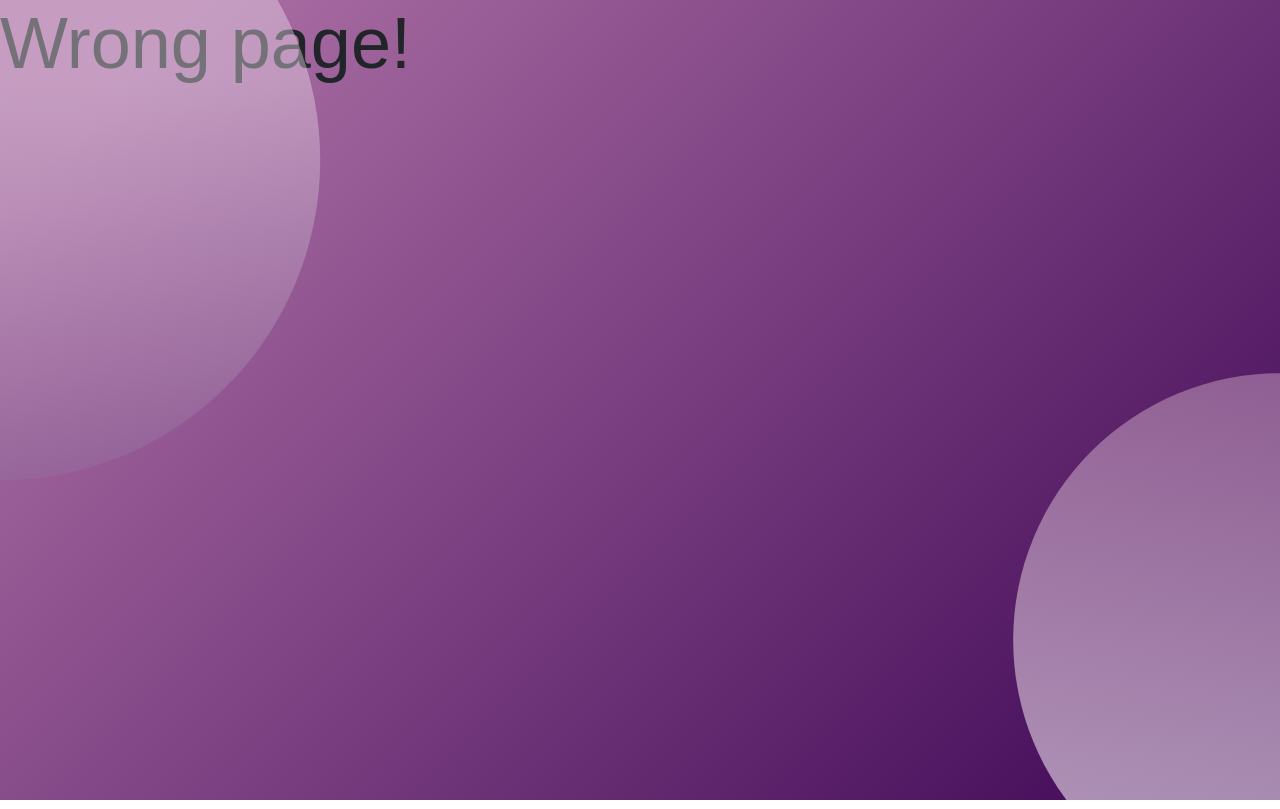
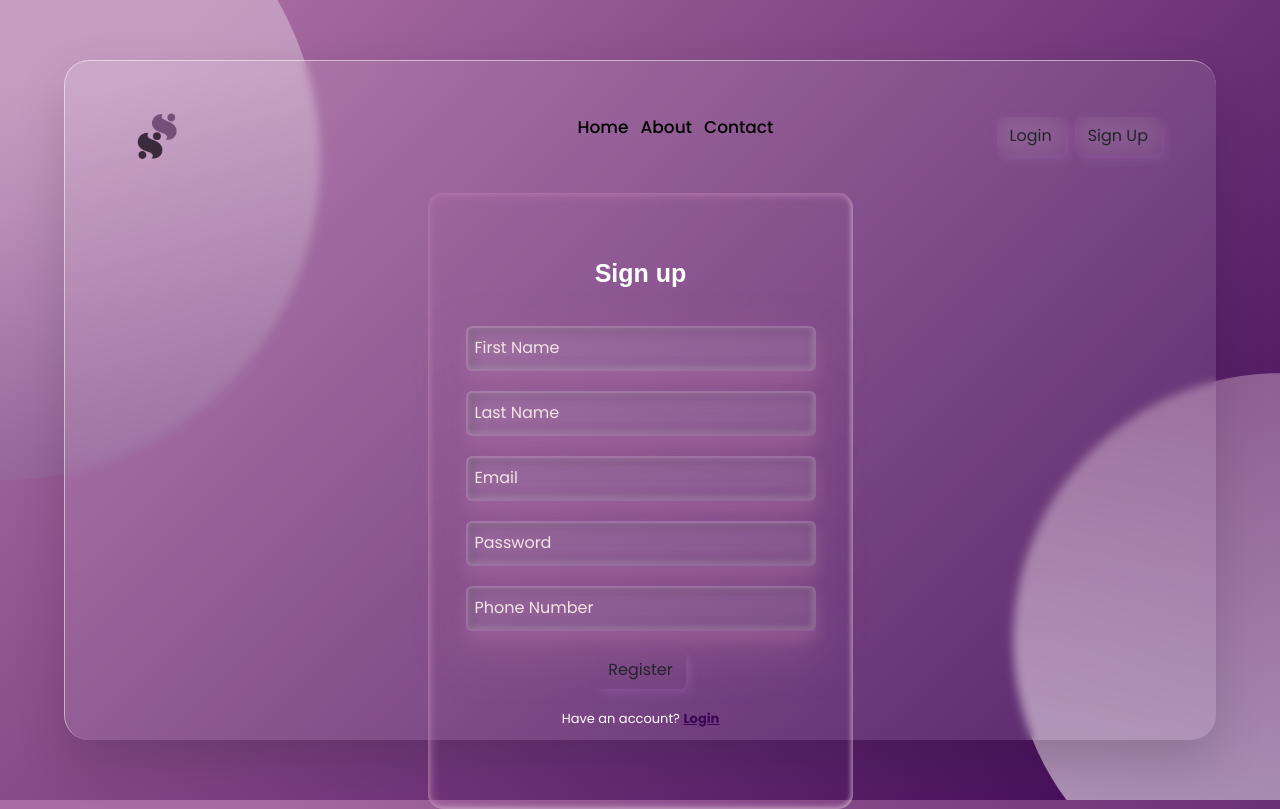
Before and after one commit to Thecodebarbie/Shift-Saavy-2.0, a React (Vite) app in the folder client/: page /signup in a window 1280 px wide. Before the commit this address had no page. Built offline with nearby package versions, Linux system fonts and the light colour scheme.

Commit message:
Created  page and path for Signup.

```diff
--- a/client/src/components/Navbar.jsx
+++ b/client/src/components/Navbar.jsx
@@ -21,7 +21,7 @@ const AppNavbar = () => {
             </ul>
             <div class="buttons">
                 <a href="/login" id="log-1" type="button" value="Login" class="btn glass-btn">Login</a>
-                <a href="/register" id="reg-2" type="button" value="Register" class="btn glass-btn">Register</a>
+                <a href="/signup" id="reg-2" type="button" value="Signup" class="btn glass-btn">Sign Up</a>
             </div>
         </nav>
     </>
--- a/client/src/main.jsx
+++ b/client/src/main.jsx
@@ -6,6 +6,7 @@ import App from './App.jsx'
 import Landing from './pages/Landing.jsx'
 import Authenticate from './pages/Authenticate.jsx'
 import Login from './pages/Login.jsx'
+import Signup from './pages/Signup.jsx'
 
 
 const router = createBrowserRouter([
@@ -25,6 +26,10 @@ const router = createBrowserRouter([
       {
         path:'/login',
         element: <Login />
+      },
+      {
+        path:'/signup',
+        element: <Signup />
       }
     ]
   }
--- a/client/src/pages/Signup.jsx
+++ b/client/src/pages/Signup.jsx
@@ -0,0 +1,26 @@
+import React from 'react';
+
+function Signup(props) {
+    return (
+<>
+<section class="container">
+    <input type="checkbox" id="signup_toggle" hidden/>
+    <article class="form">
+        <form id="form-signup" class="form_front">
+            <h2 class="form_details">Sign up</h2>
+            <input id="firstName" type="text" class="input" placeholder="First Name"/>
+            <input id="lastName" type="text" class="input" placeholder="Last Name"/>
+            <input id="signup-email" type="text" class="input" placeholder="Email"/>
+            <input id="signup-password" type="password" class="input" placeholder="Password"/>
+            <input id="phone" type="text" class="input" placeholder="Phone Number"/>
+            <button id="register-btn" type="submit" class="btn">Register</button>
+            <p class="switch">Have an account? <span class="signup_tog">Login</span></p>
+        </form>
+    </article>
+</section>
+
+</>
+    );
+}
+
+export default Signup;
```
